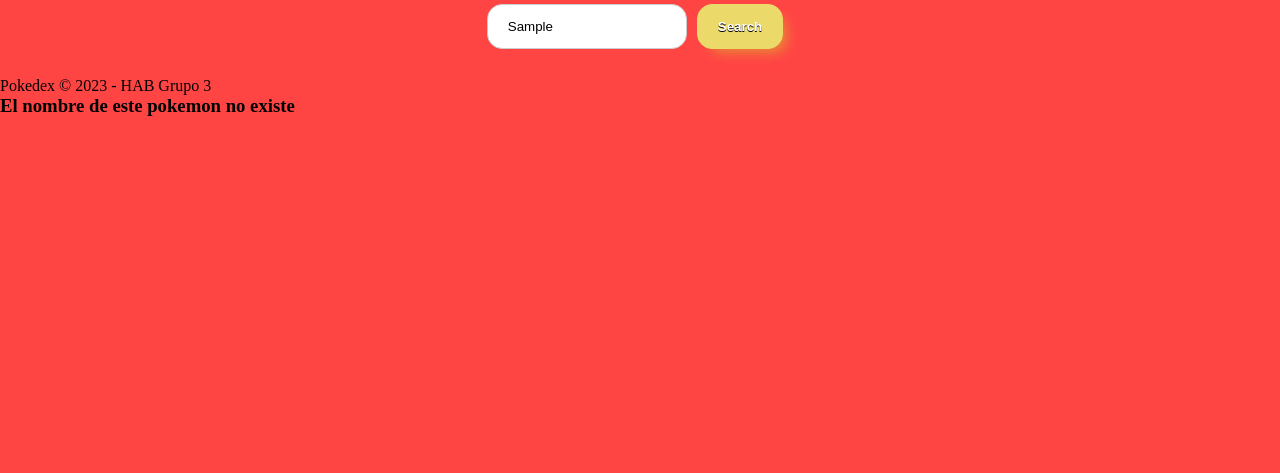
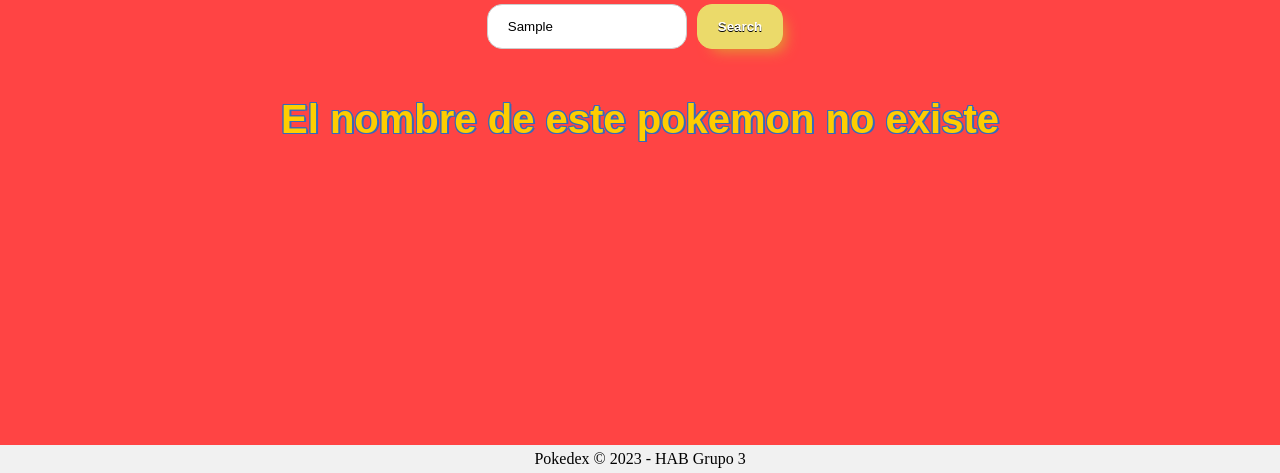
Before and after one commit to vanerezk/Pokemon, a plain HTML site: page index.html in a window 1280 px wide. Both pictures are taken after typing "Sample" into the empty fields and a click on the button "Search". Shown: the part 327-800 px from the top of the page. Drawn offline with Linux system fonts and the light colour scheme; a web font is replaced by a local one.

Commit message:
subida funcion buscarurl y agregar ficha + footer y mensaje de error en html

```diff
--- a/index.js
+++ b/index.js
@@ -49,3 +49,25 @@ const buscarPokemon = async (valor) => {
         await agregarFicha(dataDos);
     }
 };
+
+// Función para buscar la url de cada pokemon de la API
+const buscarUrl = async (valor) => {
+    const responseUrl = await fetch(`https://pokeapi.co/api/v2/pokemon/${valor}`);
+    const dataDos = await responseUrl.json();
+    return dataDos;
+}
+
+// funcion para agregar la ficha de cada pokemon a la pagina
+const agregarFicha = async (valor) => {
+    console.log('Valor:', valor);
+    const ficha = document.createElement("div");
+    const dataDosObj = await buscarUrl(valor);
+    console.log(dataDosObj);
+
+    const crearElemento = (tag, clase, contenido) => {
+        const elemento = document.createElement(tag);
+        if (clase) elemento.classList.add(clase);
+        if (contenido) elemento.innerHTML = contenido;
+        return elemento;
+    };
+}
--- a/style.css
+++ b/style.css
@@ -114,3 +114,29 @@ body{
     margin: 10px 20px 10px 20px;
     background-color: rgb(223, 223, 223);
 }
+
+/*footer*/
+
+footer {
+    display: block;
+    position: fixed;
+    text-align: center;
+    bottom: 0;
+    margin: 0px;
+    width: 100%;
+    height: auto;
+    background-color: #f1f1f1;
+    padding: 5px;
+}
+
+/*Mensaje de error*/
+
+h3 {
+    display: flex;
+    justify-content: center;
+    color: #FFCD00;
+    font-size: 40px;
+    margin-top: 20px;
+    font-family: 'Pokemon Solid', sans-serif;
+    text-shadow: 2px 1px 0 #356ABC, -1px -1px 0 #356ABC, 1px -1px 0 #356ABC, -1px 1px 0 #356ABC, 0px 1px 0 #356ABC, 1px 0px 0 #356ABC, 0px -1px 0 #356ABC, -1px 0px 0 #356ABC;
+}
```
